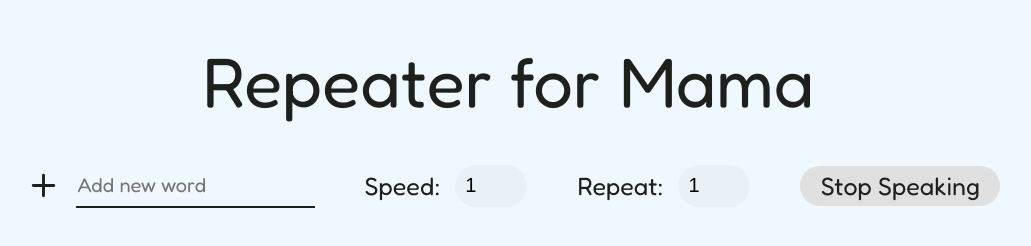
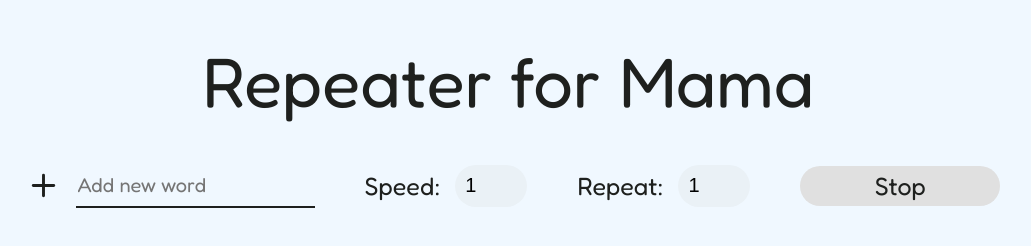
Before and after one commit to aspiringLilCoder/repeater, a plain HTML site: page index.html in a window 1280 px wide. Shown: the whole page, without its empty margins (132-1163 px from the left). Drawn offline with Linux system fonts and the light colour scheme.

```diff
--- a/index.html
+++ b/index.html
@@ -26,7 +26,7 @@
             <label for="repeat">Repeat:</label>
             <input type="number" name="repeat" id="repeat" value="1">
         </div>
-        <button id="stop">Stop Speaking</button>
+        <button id="stop">Stop</button>
 
     </div>
     <div id="words">
```
